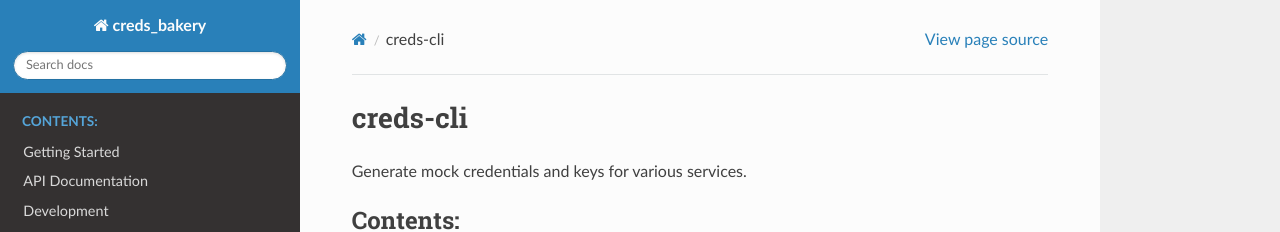
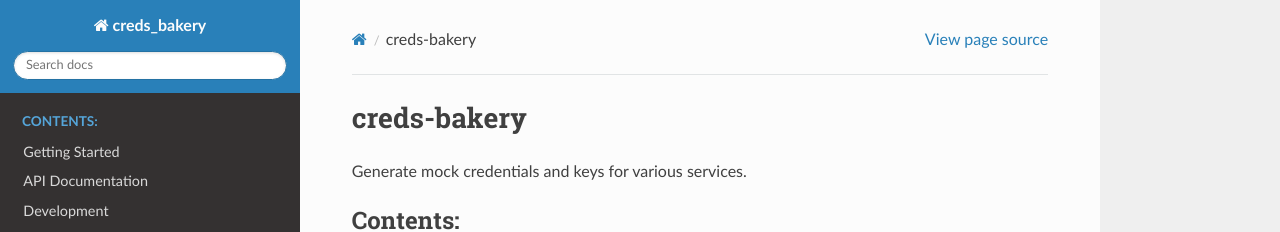
Before and after one commit to rjulian/creds-bakery, a Sphinx documentation site: the page built from docs/source/index.rst, in a window 1280 px wide and 950 px high. Shown: the top 232 px of the window. Built offline with Sphinx 7.4.7 and the Read the Docs theme 2.0.0, drawn with Linux system fonts in a browser that asks for light colours.

Commit message:
Fix creds-cli to creds-bakery

```diff
--- a/docs/source/development/getting_started.rst
+++ b/docs/source/development/getting_started.rst
@@ -14,8 +14,8 @@ steps from top to bottom you should be ready to roll by the end.
 Get the Source
 ==============
 
-The source code for the `creds-cli` project lives at
-`github <https://github.com/rjulian/creds-cli>`_.
+The source code for the `creds-bakery` project lives at
+`github <https://github.com/rjulian/creds-bakery>`_.
 You can use `git clone` to get it.
 
 .. code-block:: bash
--- a/docs/source/index.rst
+++ b/docs/source/index.rst
@@ -1,8 +1,8 @@
-.. creds-cli documentation master file
+.. creds-bakery documentation master file
    You can adapt this file completely to your liking, but it should at least
    contain the root `toctree` directive.
 
-creds-cli
+creds-bakery
 =========
 
 Generate mock credentials and keys for various services.
```
Also changed, not shown: README.md (+3 -3 lines).
